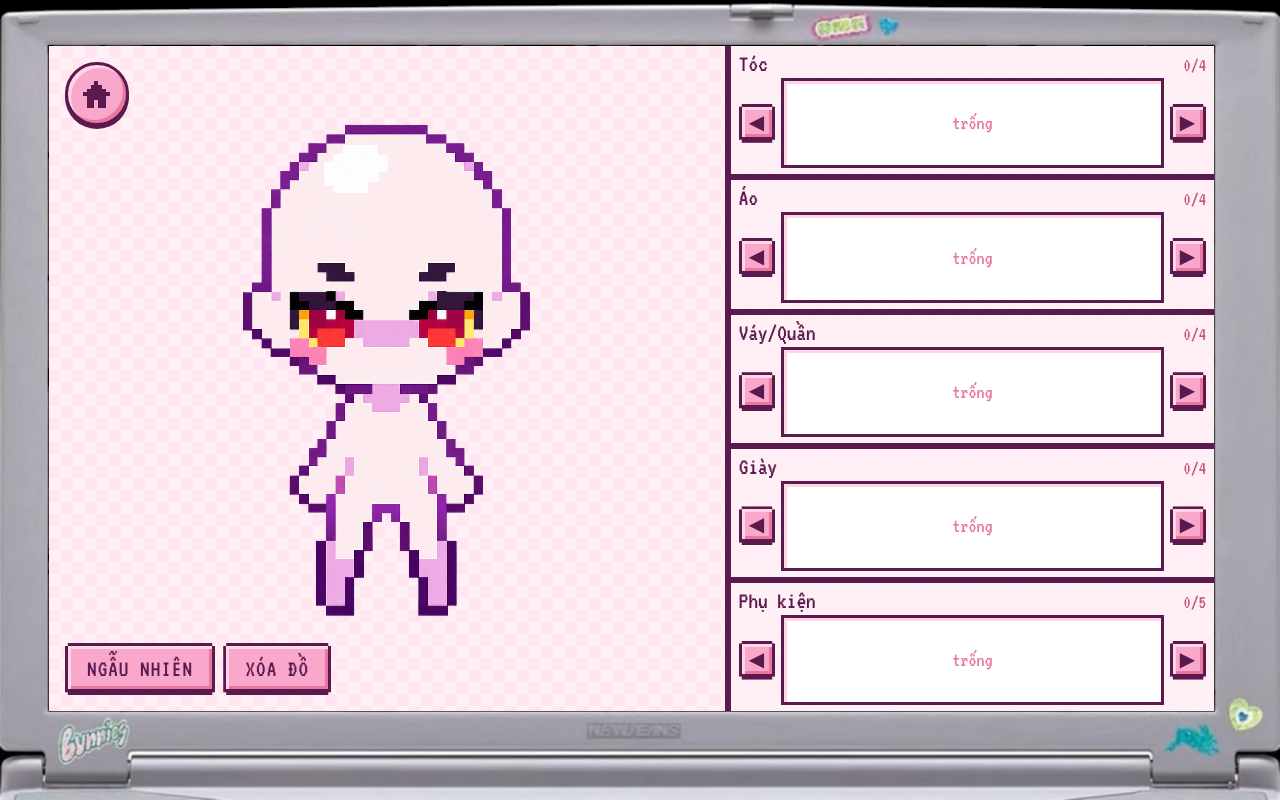
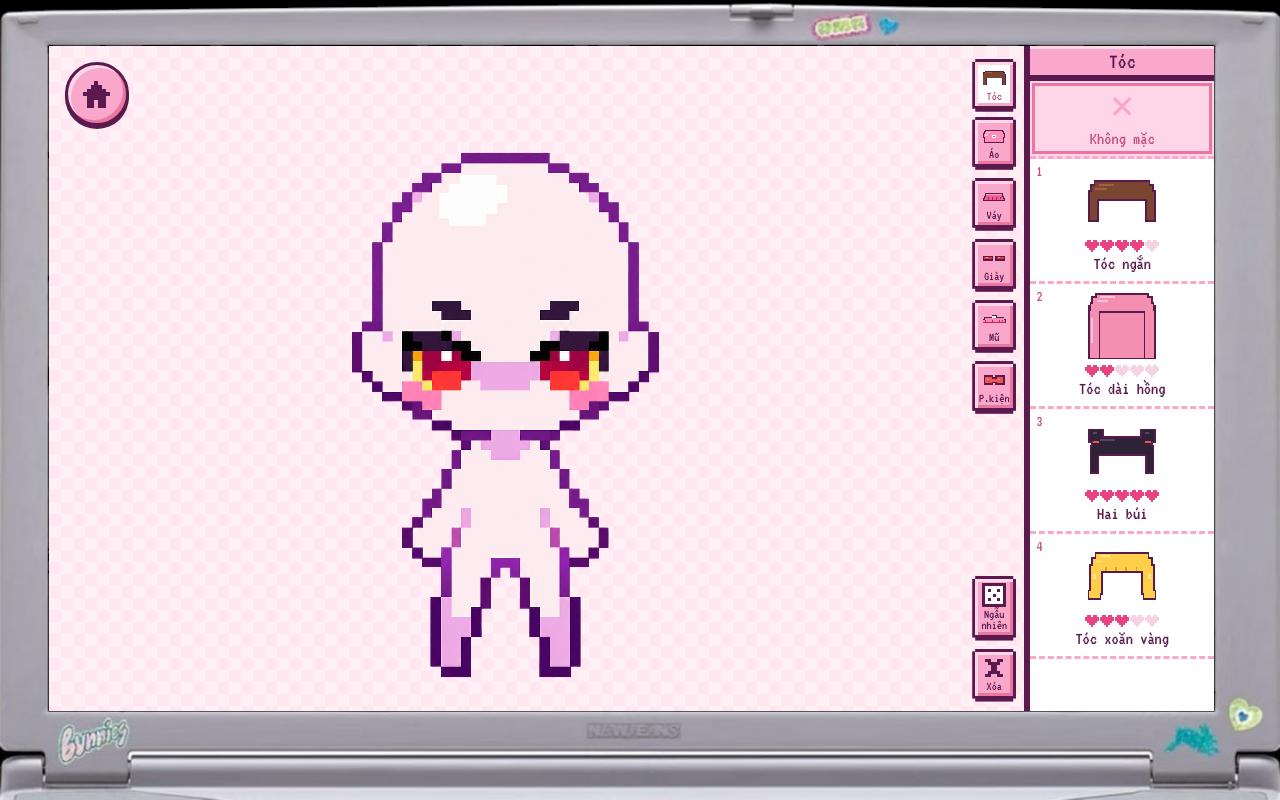
Before and after one commit to caochithuong270400/thoi_trang, a plain HTML site: page index.html in a window 1280 px wide. Both pictures are taken after a click on the button "BẮT ĐẦU". Drawn offline with Linux system fonts and the light colour scheme.

Commit message:
cập nhật khung chọn đồ

```diff
--- a/css/game.css
+++ b/css/game.css
@@ -100,112 +100,141 @@
   line-height: 1;
 }
 
-/* ===== Màn hình game ===== */
+/* ===== Màn hình game =====
+   [ sân khấu nhân vật | cột nút loại đồ | danh sách mẫu (1 cột, cuộn) ] */
 .game-view {
   display: grid;
-  grid-template-columns: minmax(0, 1fr) minmax(130px, 42%);
+  grid-template-columns: minmax(0, 1fr) auto clamp(96px, 28%, 190px);
 }
 
 .stage-col {
   position: relative;
-  display: flex; flex-direction: column;
-  min-height: 0;
-  padding: clamp(8px, 2vmin, 16px);
-  gap: 8px;
+  min-width: 0; min-height: 0;
 }
 .stage-col #btn-home {
   position: absolute;
   top: clamp(8px, 2vmin, 16px); left: clamp(8px, 2vmin, 16px);
   z-index: 1;
 }
-.stage {
-  flex: 1;
-  min-height: 0;
-  position: relative;
-}
-.stage #doll { position: absolute; left: 0; top: 0; }
+.stage { position: absolute; inset: 0; }
 #doll {
-  width: 100%; height: 100%;
+  position: absolute;
+  left: 4%; top: 6%; width: 92%; height: 92%;
   image-rendering: pixelated;
   shape-rendering: crispEdges;
   overflow: visible;
 }
-.stage-actions {
-  display: flex; flex-wrap: wrap; gap: 8px;
-  justify-content: flex-start;
+
+/* ----- cột nút dọc (như "Tìm / Bộ / Nền / Xóa" trong mẫu) ----- */
+/* thiếu chỗ (màn ngang thấp) thì tự xuống thành 2 cột */
+.catbar {
+  display: flex; flex-direction: column; flex-wrap: wrap;
+  align-content: flex-start;
+  gap: clamp(4px, 1vh, 8px);
+  padding: clamp(6px, 1.2vh, 10px) clamp(4px, 1vmin, 8px);
+  min-height: 0;
+}
+.catbar #btn-random { margin-top: auto; }
+.cat-btn {
+  width: clamp(32px, 5.5dvh, 46px);
+  padding: 4px 2px 3px;
+  display: flex; flex-direction: column; align-items: center; gap: 1px;
+  font-size: clamp(10px, 1.6dvh, 13px);
   flex: none;
 }
-.stage-actions .px-btn { font-size: clamp(15px, 3vmin, 24px); }
+.cat-btn .ico {
+  width: 72%; aspect-ratio: 1;
+  display: grid; place-items: center;
+}
+.cat-btn svg { width: 100%; height: 100%; display: block; shape-rendering: crispEdges; }
+.cat-btn .lbl { line-height: .9; text-align: center; letter-spacing: 0; white-space: nowrap; }
+.cat-btn#btn-random .lbl { white-space: normal; }
+.cat-btn.active {
+  background: #fff;
+  top: var(--px);
+  box-shadow:
+    inset var(--px) var(--px) 0 var(--pink-1),
+    inset calc(-1 * var(--px)) calc(-1 * var(--px)) 0 var(--pink-2);
+  color: var(--pink-4);
+}
 
-/* Tủ đồ bên phải: 5 ngăn, ngăn cách bằng vạch đậm như bản phác */
+/* ----- danh sách mẫu bên phải ----- */
 .wardrobe {
   display: flex; flex-direction: column;
+  min-height: 0;
+  background: #fff;
   border-left: calc(var(--px) * 2) solid var(--ink);
-  background: rgba(255, 240, 246, .85);
+}
+.cat-title {
+  flex: none;
+  text-align: center;
+  padding: 4px 6px 3px;
+  font-size: clamp(16px, 2.8vmin, 22px);
+  background: var(--pink-2);
+  border-bottom: calc(var(--px) * 2) solid var(--ink);
+  box-shadow: inset 0 var(--px) 0 var(--pink-1);
+  line-height: 1;
+}
+.items {
+  flex: 1;
   min-height: 0;
+  overflow-y: auto;
+  overscroll-behavior: contain;
+  scrollbar-width: thin;
+  scrollbar-color: var(--pink-3) transparent;
 }
-.slot {
-  flex: 1 1 0;
-  min-height: 0;
-  display: grid;
-  grid-template-rows: auto minmax(0, 1fr);
-  padding: 6px 8px;
-  gap: 2px;
+.card {
+  font: inherit; color: inherit;
+  width: 100%;
+  background: #fff;
+  border: 0;
+  border-bottom: var(--px) dashed var(--pink-2);
+  padding: 6px 6px 8px;
+  cursor: pointer;
+  position: relative;
+  display: flex; flex-direction: column; align-items: center;
+  gap: 3px;
 }
-.slot + .slot { border-top: calc(var(--px) * 2) solid var(--ink); }
-.slot-label {
-  font-size: clamp(16px, 3vmin, 24px);
-  display: flex; justify-content: space-between; align-items: baseline;
-  gap: 4px;
-  white-space: nowrap; overflow: hidden;
+.card-no {
+  position: absolute; top: 4px; left: 6px;
+  font-size: clamp(13px, 2vmin, 16px);
+  color: var(--pink-4);
 }
-.slot-label small { font-size: .8em; color: var(--pink-4); }
-.slot-body {
-  display: grid;
-  grid-template-columns: auto minmax(0, 1fr) auto;
-  align-items: center;
-  gap: 6px;
-  min-height: 0;
+.card-thumb {
+  width: 70%;
+  max-width: 72px;
+  aspect-ratio: 1;
+  display: grid; place-items: center;
 }
-.slot-preview {
-  height: 100%;
-  min-height: 0;
-  display: grid; place-items: center;
-  background: #fff;
-  border: var(--px) solid var(--ink);
-  box-shadow: inset var(--px) var(--px) 0 var(--pink-1);
-  cursor: pointer;
-  overflow: hidden;
+.card-thumb svg { width: 100%; height: 100%; display: block; shape-rendering: crispEdges; }
+.card-thumb .none { font-size: clamp(22px, 4vmin, 32px); color: var(--pink-2); }
+.card.none-card .card-thumb { width: 40%; max-width: 40px; }
+.hearts { display: flex; gap: 1px; height: clamp(8px, 1.6vmin, 12px); }
+.hearts svg { height: 100%; aspect-ratio: 7/6; display: block; shape-rendering: crispEdges; }
+.card-name {
+  font-size: clamp(14px, 2.3vmin, 18px);
+  line-height: 1;
+  max-width: 100%;
+  text-align: center;
+  white-space: nowrap; overflow: hidden; text-overflow: ellipsis;
 }
-.slot-preview svg { width: 100%; height: 100%; display: block; shape-rendering: crispEdges; }
-.slot-preview .none { font-size: clamp(14px, 2.6vmin, 20px); color: var(--pink-3); }
+.card:hover { background: var(--pink-0); }
+.card.selected { background: var(--pink-1); }
+.card.selected::after {
+  content: "";
+  position: absolute; inset: 2px;
+  border: var(--px) solid var(--pink-3);
+  pointer-events: none;
+}
+.card.selected .card-name { color: var(--pink-4); }
 
-/* ===== Điện thoại dọc: thu nhỏ nhân vật và tủ đồ cho thoáng ===== */
+/* ===== Điện thoại dọc ===== */
 @media (orientation: portrait) and (max-width: 700px) {
   :root { --px: 2px; }
-
-  .game-view { grid-template-columns: minmax(0, 1fr) minmax(112px, 36%); }
-
-  /* nhân vật nhỏ lại, chừa khoảng trống xung quanh */
-  .stage #doll { left: 14%; top: 10%; width: 72%; height: 84%; }
-
-  .stage-actions { justify-content: center; }
-  .stage-actions .px-btn { font-size: 15px; }
-
-  .slot { padding: 4px 6px; align-content: center; }
-  .slot-label { font-size: 16px; }
-  .slot-body { gap: 4px; }
-
-  /* ô xem trước vuông, nhỏ gọn */
-  .slot-preview {
-    height: auto;
-    width: 100%;
-    max-width: 56px;
-    aspect-ratio: 1;
-    justify-self: center;
-  }
-  .slot-preview .none { font-size: 13px; }
-
-  .px-btn.arrow { font-size: 11px; padding: .3em .2em .2em; min-width: 1.6em; }
+  .game-view { grid-template-columns: minmax(0, 1fr) auto 30%; }
+  #doll { left: 2%; top: 12%; width: 96%; height: 84%; }
   .px-btn.round { width: 36px; height: 36px; }
+  .cat-btn { width: 34px; font-size: 10px; }
+  .card { padding: 4px 4px 6px; }
+  .card-name { font-size: 13px; }
 }
--- a/index.html
+++ b/index.html
@@ -95,11 +95,11 @@
           <div class="stage">
             <svg id="doll" viewBox="120 0 810 1380" preserveAspectRatio="xMidYMid meet"></svg>
           </div>
-          <div class="stage-actions">
-            <button class="px-btn" id="btn-random">NGẪU NHIÊN</button>
-            <button class="px-btn" id="btn-reset">XÓA ĐỒ</button>
-          </div>
         </div>
+
+        <!-- Cột nút dọc: loại đồ + hành động -->
+        <nav class="catbar" id="catbar" aria-label="Loại đồ"></nav>
+
         <aside class="wardrobe" id="wardrobe"></aside>
       </section>
     </main>
--- a/js/game.js
+++ b/js/game.js
@@ -91,6 +91,27 @@
         { c: '#f48fb1', flat: true, r: [[16,45,6,1],[26,45,6,1]] },
         { c: '#5c4450', flat: true, r: [[17,47,1,4],[27,47,1,4]] } ] },
     ]},
+    { id: 'hat', label: 'Mũ', items: [
+      null,
+      { name: 'Mũ len', front: [
+        { c: '#f48fb1', r: [[10,-4,28,3],[8,-1,32,4]] },
+        { c: '#ffffff', r: [[21,-7,6,3]] },
+        { c: '#d81b60', flat: true, r: [[8,2,32,1],[11,-1,1,3],[16,-1,1,3],[21,-1,1,3],[26,-1,1,3],[31,-1,1,3],[36,-1,1,3]] } ] },
+      { name: 'Mũ lưỡi trai', front: [
+        { c: '#5c7cfa', r: [[11,-4,26,3],[9,-1,30,3],[30,1,14,2]] },
+        { c: '#91a7ff', flat: true, r: [[14,-3,6,1],[23,-5,2,1]] },
+        { c: '#3b5bdb', flat: true, r: [[9,1,21,1]] } ] },
+      { name: 'Mũ nồi', front: [
+        { c: '#c62828', r: [[11,-3,28,2],[8,-1,33,3],[23,-5,2,2]] },
+        { c: '#ef5350', flat: true, r: [[13,-2,8,1]] } ] },
+      { name: 'Vương miện', front: [
+        { c: '#ffd54f', r: [[16,-4,16,3],[16,-6,2,2],[23,-7,2,3],[30,-6,2,2]] },
+        { c: '#e91e63', flat: true, r: [[23,-3,2,1]] },
+        { c: '#4dd0e1', flat: true, r: [[18,-3,1,1],[29,-3,1,1]] } ] },
+      { name: 'Tai mèo', front: [
+        { c: '#f8bbd0', r: [[9,-4,6,5],[33,-4,6,5],[10,-6,4,2],[34,-6,4,2]] },
+        { c: '#ec6f9c', flat: true, r: [[11,-4,2,4],[35,-4,2,4]] } ] },
+    ]},
     { id: 'acc', label: 'Phụ kiện', items: [
       null,
       { name: 'Nơ đỏ', front: [
@@ -101,21 +122,23 @@
           [12,16,10,1],[12,22,10,1],[11,17,1,5],[22,17,1,5],
           [26,16,10,1],[26,22,10,1],[25,17,1,5],[36,17,1,5],[23,18,2,1]] },
         { c: '#ffffff', flat: true, r: [[13,17,2,1],[27,17,2,1]] } ] },
-      { name: 'Vương miện', front: [
-        { c: '#ffd54f', r: [[16,-4,16,3],[16,-6,2,2],[23,-7,2,3],[30,-6,2,2]] },
-        { c: '#e91e63', flat: true, r: [[23,-3,2,1]] },
-        { c: '#4dd0e1', flat: true, r: [[18,-3,1,1],[29,-3,1,1]] } ] },
-      { name: 'Tai mèo', front: [
-        { c: '#f8bbd0', r: [[9,-4,6,5],[33,-4,6,5],[10,-6,4,2],[34,-6,4,2]] },
-        { c: '#ec6f9c', flat: true, r: [[11,-4,2,4],[35,-4,2,4]] } ] },
-      { name: 'Khăn quàng', front: [
+      { name: 'Khăn quàng', under: true, front: [
         { c: '#ef9a9a', r: [[17,30,14,3],[26,33,3,5]] },
         { c: '#e57373', flat: true, r: [[19,31,1,1],[23,31,1,1],[27,31,1,1],[26,36,3,1]] } ] },
+      { name: 'Vòng cổ', under: true, front: [
+        { c: '#ffd54f', flat: true, r: [[19,31,10,1],[20,32,1,1],[27,32,1,1],[21,33,6,1]] },
+        { c: '#e91e63', r: [[23,34,2,2]] } ] },
+      { name: 'Túi xách', front: [
+        { c: '#8d6e63', flat: true, r: [[11,33,1,5],[16,33,1,5],[12,32,4,1]] },
+        { c: '#ff8a65', r: [[9,38,10,6]] },
+        { c: '#ffccbc', flat: true, r: [[13,40,2,1]] } ] },
     ]},
   ];
 
-  // Thứ tự lớp vẽ (từ dưới lên)
-  const DRAW_ORDER = ['shoes', 'bottom', 'top', 'acc_neck', 'hair', 'acc'];
+  // Thứ tự lớp vẽ (từ dưới lên). Phụ kiện có `under: true` nằm dưới tóc.
+  const drawOrder = (acc) => acc?.under
+    ? ['shoes', 'bottom', 'top', 'acc', 'hair', 'hat']
+    : ['shoes', 'bottom', 'top', 'hair', 'hat', 'acc'];
 
   // ---------- render ----------
   const rectsSvg = (parts) => {
@@ -151,12 +174,7 @@
       const it = item(cat.id);
       if (it?.back) back += rectsSvg(it.back);
     }
-    // khăn quàng nằm dưới tóc, các phụ kiện khác nằm trên tóc
-    const acc = item('acc');
-    const accIsNeck = acc?.name === 'Khăn quàng';
-    for (const id of DRAW_ORDER) {
-      if (id === 'acc_neck') { if (accIsNeck) front += rectsSvg(acc.front); continue; }
-      if (id === 'acc' && accIsNeck) continue;
+    for (const id of drawOrder(item('acc'))) {
       const it = item(id);
       if (it?.front) front += rectsSvg(it.front);
     }
@@ -167,7 +185,7 @@
   }
 
   function previewSvg(it) {
-    if (!it) return '<span class="none">trống</span>';
+    if (!it) return '<span class="none">✕</span>';
     const parts = [...(it.back || []), ...(it.front || [])];
     let x0 = Infinity, y0 = Infinity, x1 = -Infinity, y1 = -Infinity;
     for (const p of parts) for (const [x, y, w, h] of p.r) {
@@ -179,37 +197,83 @@
     return `<svg viewBox="${vb}" preserveAspectRatio="xMidYMid meet">${rectsSvg(it.back || [])}${rectsSvg(it.front || [])}</svg>`;
   }
 
-  // ---------- tủ đồ ----------
+  // ---------- cột nút loại đồ + danh sách mẫu ----------
+  const catbar = document.getElementById('catbar');
   const wardrobe = document.getElementById('wardrobe');
+  let activeCat = CATEGORIES[0].id;
+
+  const SHORT = { hair: 'Tóc', top: 'Áo', bottom: 'Váy', shoes: 'Giày', hat: 'Mũ', acc: 'P.kiện' };
+
+  // icon pixel 8x8 cho nút hành động
+  const ICON_RANDOM = `<svg viewBox="0 0 8 8"><rect x="0" y="0" width="8" height="8" fill="${OUTLINE}"/>
+    <rect x="1" y="1" width="6" height="6" fill="#fff"/>
+    <rect x="2" y="2" width="1" height="1" fill="${OUTLINE}"/><rect x="5" y="2" width="1" height="1" fill="${OUTLINE}"/>
+    <rect x="3.5" y="3.5" width="1" height="1" fill="${OUTLINE}"/>
+    <rect x="2" y="5" width="1" height="1" fill="${OUTLINE}"/><rect x="5" y="5" width="1" height="1" fill="${OUTLINE}"/></svg>`;
+  const ICON_RESET = `<svg viewBox="0 0 8 8" fill="${OUTLINE}">
+    <rect x="1" y="1" width="2" height="1"/><rect x="5" y="1" width="2" height="1"/>
+    <rect x="2" y="2" width="2" height="1"/><rect x="4" y="2" width="2" height="1"/>
+    <rect x="3" y="3" width="2" height="2"/>
+    <rect x="2" y="5" width="2" height="1"/><rect x="4" y="5" width="2" height="1"/>
+    <rect x="1" y="6" width="2" height="1"/><rect x="5" y="6" width="2" height="1"/></svg>`;
+
+  // tim độ hiếm (pixel 7x6)
+  const HEART = (on) => `<svg viewBox="0 0 7 6"><path fill="${on ? '#e9447f' : '#f6d3e2'}"
+    d="M1 0h2v1h1v-1h2v1h1v2h-1v1h-1v1h-1v1h-1v-1h-1v-1h-1v-1h-1v-2h1z"/></svg>`;
+  const stars = (it, i) => it.stars ?? Math.min(5, 1 + ((i * 3) % 5));
+
   function buildWardrobe() {
-    wardrobe.innerHTML = CATEGORIES.map(cat => `
-      <div class="slot" data-cat="${cat.id}">
-        <div class="slot-label"><span>${cat.label}</span><small class="count"></small></div>
-        <div class="slot-body">
-          <button class="px-btn arrow" data-step="-1" aria-label="${cat.label} trước">◀</button>
-          <div class="slot-preview" data-step="1" title=""></div>
-          <button class="px-btn arrow" data-step="1" aria-label="${cat.label} sau">▶</button>
-        </div>
-      </div>`).join('');
-    wardrobe.addEventListener('click', (e) => {
-      const el = e.target.closest('[data-step]');
-      if (!el) return;
-      const id = el.closest('.slot').dataset.cat;
-      const n = CATEGORIES.find(c => c.id === id).items.length;
-      state[id] = ((state[id] || 0) + Number(el.dataset.step) + n) % n;
+    catbar.innerHTML =
+      CATEGORIES.map(cat => `
+        <button class="px-btn cat-btn" data-tab="${cat.id}" title="${cat.label}">
+          <span class="ico">${previewSvg(cat.items.find(Boolean))}</span>
+          <span class="lbl">${SHORT[cat.id] || cat.label}</span>
+        </button>`).join('') +
+      `<button class="px-btn cat-btn" id="btn-random" title="Ngẫu nhiên">
+          <span class="ico">${ICON_RANDOM}</span><span class="lbl">Ngẫu<br>nhiên</span>
+        </button>
+        <button class="px-btn cat-btn" id="btn-reset" title="Xóa đồ">
+          <span class="ico">${ICON_RESET}</span><span class="lbl">Xóa</span>
+        </button>`;
+
+    wardrobe.innerHTML = `
+      <div class="cat-title"></div>
+      <div class="items" role="listbox"></div>`;
+
+    catbar.addEventListener('click', (e) => {
+      const btn = e.target.closest('button');
+      if (!btn) return;
+      if (btn.dataset.tab) { activeCat = btn.dataset.tab; renderWardrobe(true); return; }
+      if (btn.id === 'btn-random')
+        for (const c of CATEGORIES) state[c.id] = Math.floor(Math.random() * c.items.length);
+      if (btn.id === 'btn-reset')
+        for (const c of CATEGORIES) state[c.id] = 0;
+      update();
+    });
+    wardrobe.querySelector('.items').addEventListener('click', (e) => {
+      const card = e.target.closest('[data-i]');
+      if (!card) return;
+      state[activeCat] = Number(card.dataset.i);
       update();
     });
   }
-  function renderWardrobe() {
-    for (const cat of CATEGORIES) {
-      const slot = wardrobe.querySelector(`[data-cat="${cat.id}"]`);
-      const i = state[cat.id] || 0;
-      const it = cat.items[i];
-      slot.querySelector('.count').textContent = `${i}/${cat.items.length - 1}`;
-      const pv = slot.querySelector('.slot-preview');
-      pv.innerHTML = previewSvg(it);
-      pv.title = it ? it.name : 'Không mặc';
-    }
+
+  function renderWardrobe(resetScroll) {
+    const cat = CATEGORIES.find(c => c.id === activeCat);
+    catbar.querySelectorAll('[data-tab]').forEach(t =>
+      t.classList.toggle('active', t.dataset.tab === activeCat));
+    wardrobe.querySelector('.cat-title').textContent = cat.label;
+
+    const list = wardrobe.querySelector('.items');
+    const sel = state[cat.id] || 0;
+    list.innerHTML = cat.items.map((it, i) => `
+      <button class="card${i === sel ? ' selected' : ''}${it ? '' : ' none-card'}" data-i="${i}" role="option" aria-selected="${i === sel}">
+        ${it ? `<span class="card-no">${i}</span>` : ''}
+        <span class="card-thumb">${previewSvg(it)}</span>
+        ${it ? `<span class="hearts">${[1,2,3,4,5].map(k => HEART(k <= stars(it, i))).join('')}</span>` : ''}
+        <span class="card-name">${it ? it.name : 'Không mặc'}</span>
+      </button>`).join('');
+    if (resetScroll) list.scrollTop = 0;
   }
 
   function update() { renderDoll(); renderWardrobe(); save(); }
@@ -221,14 +285,6 @@
 
   document.getElementById('btn-start').onclick = () => show(true);
   document.getElementById('btn-home').onclick = () => show(false);
-  document.getElementById('btn-reset').onclick = () => {
-    for (const c of CATEGORIES) state[c.id] = 0;
-    update();
-  };
-  document.getElementById('btn-random').onclick = () => {
-    for (const c of CATEGORIES) state[c.id] = Math.floor(Math.random() * c.items.length);
-    update();
-  };
 
   Object.assign(state, load());
   for (const c of CATEGORIES) {
```
